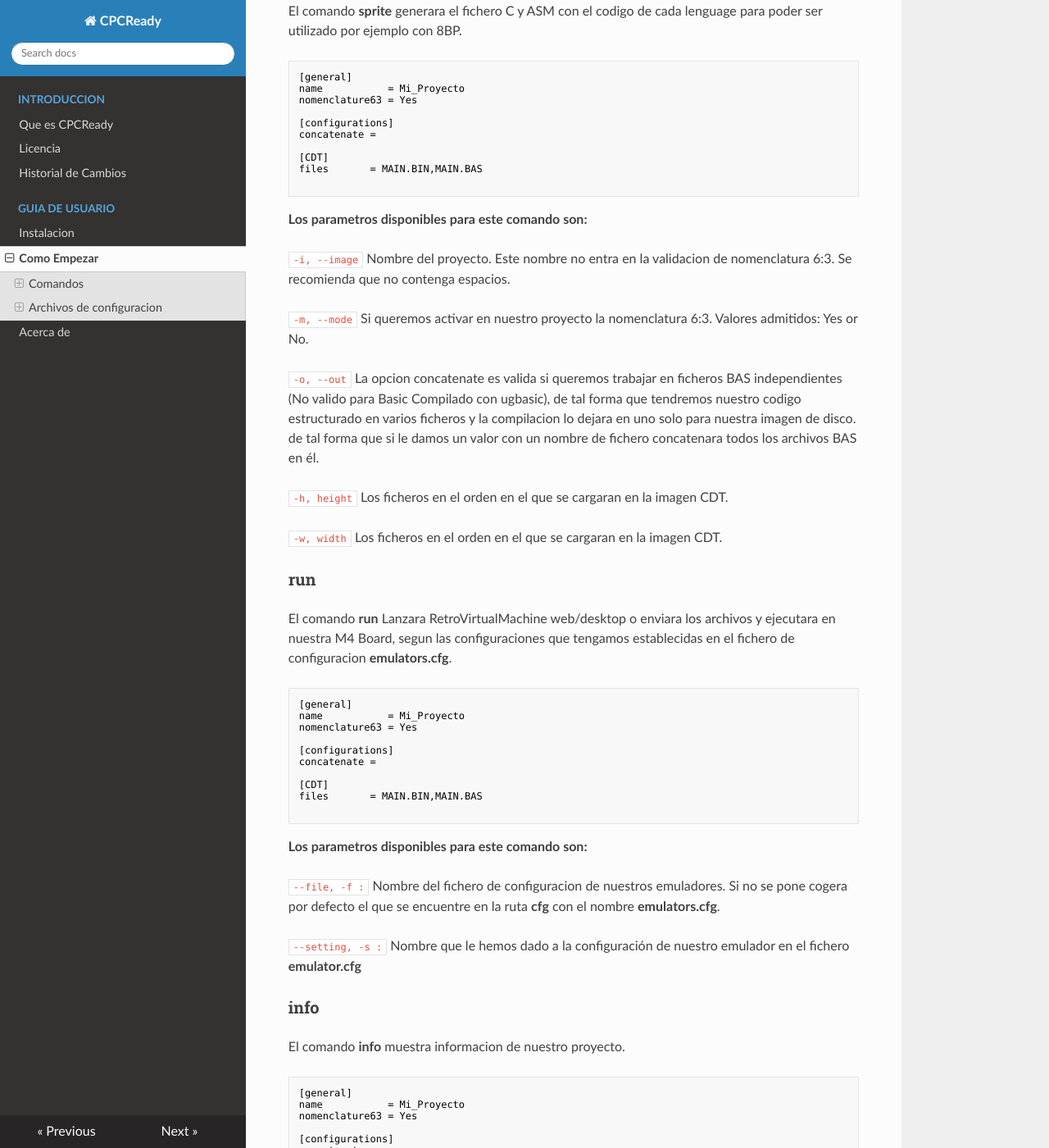
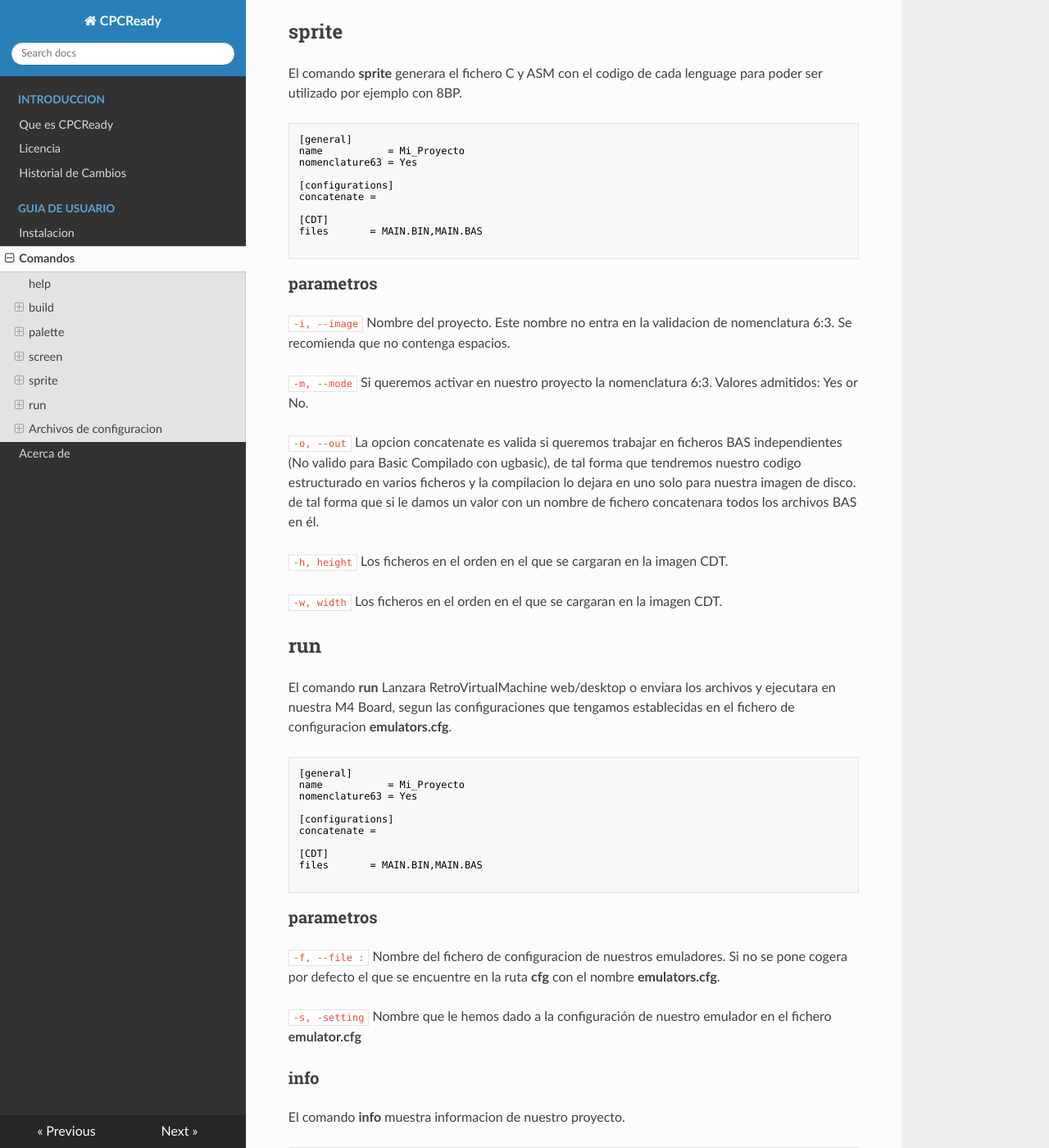
Before and after one commit to CPCReady/doc, an MkDocs documentation site: the page built from docs/comandos.md, in a window 1280 px wide and 1400 px high, scrolled down 3244 px. Shown: the whole window at 82% size. Built offline with MkDocs 1.6.1, drawn with Linux system fonts in a browser that asks for light colours; nearby versions of some CDN libraries; some of the changed text lies outside the part shown.

Commit message:
add commands

````diff
--- a/docs/users-guide.md
+++ b/docs/comandos.md
@@ -1,10 +1,6 @@
 # Opciones disponibles
 
 Podemos ejecutar **CPCReady** desde el shell con uno de los siguientes comando que estan disponibles: cpc, cpcr o bien cpcready
-
-Disponemos de los siguientes comandos para trabajar.
-
-## Comandos
 
 Disponesmos de los siguientes comandos con sus opciones
 
@@ -16,7 +12,7 @@ Disponesmos de los siguientes comandos con sus opciones
 - Screen
 - Sprite
 
-### help
+## help
 
 Si queremos que nos muestre la ayuda de **CPCReady** ejecutaremos el comando
 
@@ -58,7 +54,7 @@ Options:
   --help
 
 ```
-### build
+## build
 
 El comando **build** generará las imagenes DSK, CDT y archivos para la M4 Board en base a las configuraciones y ficheros de nuestro proyecto.
 
@@ -87,7 +85,7 @@ La opcion concatenate es valida si queremos trabajar en ficheros BAS independien
 `files=`
 Los ficheros en el orden en el que se cargaran en la imagen CDT.
 
-### palette
+## palette
 
 El comando **build** generará las imagenes DSK, CDT y archivos para la M4 Board en base a las configuraciones y ficheros de nuestro proyecto.
 
@@ -116,7 +116,7 @@ La opcion concatenate es valida si queremos trabajar en ficheros BAS independien
 `files=`
 Los ficheros en el orden en el que se cargaran en la imagen CDT.
 
-### screen
+## screen
 
 El comando **build** generará las imagenes DSK, CDT y archivos para la M4 Board en base a las configuraciones y ficheros de nuestro proyecto.
 
@@ -145,7 +147,7 @@ La opcion concatenate es valida si queremos trabajar en ficheros BAS independien
 `files=`
 Los ficheros en el orden en el que se cargaran en la imagen CDT.
 
-### sprite
+## sprite
 
 El comando **sprite** generara el fichero C y ASM con el codigo de cada lenguage para poder ser utilizado por ejemplo con 8BP.
 
@@ -162,7 +164,7 @@ files       = MAIN.BIN,MAIN.BAS
 
 ```
 
-**Los parametros disponibles para este comando son:**
+### parametros
 
 `-i, --image`
 Nombre del proyecto. Este nombre no entra en la validacion de nomenclatura 6:3. Se recomienda que no contenga espacios.
@@ -179,7 +181,7 @@ Los ficheros en el orden en el que se cargaran en la imagen CDT.
 `-w, width`
 Los ficheros en el orden en el que se cargaran en la imagen CDT.
 
-### run
+## run
 
 El comando **run** Lanzara RetroVirtualMachine web/desktop o enviara los archivos y ejecutara en nuestra M4 Board, segun las configuraciones que tengamos establecidas en el fichero de configuracion **emulators.cfg**.
 
@@ -196,12 +198,12 @@ files       = MAIN.BIN,MAIN.BAS
 
 ```
 
-**Los parametros disponibles para este comando son:**
+### parametros
 
-`--file, -f : `
+`-f, --file : `
 Nombre del fichero de configuracion de nuestros emuladores. Si no se pone cogera por defecto el que se encuentre en la ruta **cfg** con el nombre **emulators.cfg**.
 
-`--setting, -s :`
+`-s, -setting `
 Nombre que le hemos dado a la configuración de nuestro emulador en el fichero **emulator.cfg**
 
 
--- a/mkdocs.yml
+++ b/mkdocs.yml
@@ -6,7 +6,7 @@ nav:
     - Historial de Cambios: 'CHANGES.md'
   - 'Guia de usuario':
     - Instalacion: 'install.md'
-    - Como Empezar: 'users-guide.md'
+    - Comandos: 'comandos.md'
   - Acerca de: 'about.md'
 site_url: https://cpcready.github.io/doc/
 theme: readthedocs
````
Also changed, not shown: other parts of docs/comandos.md (+6 -0 lines).
